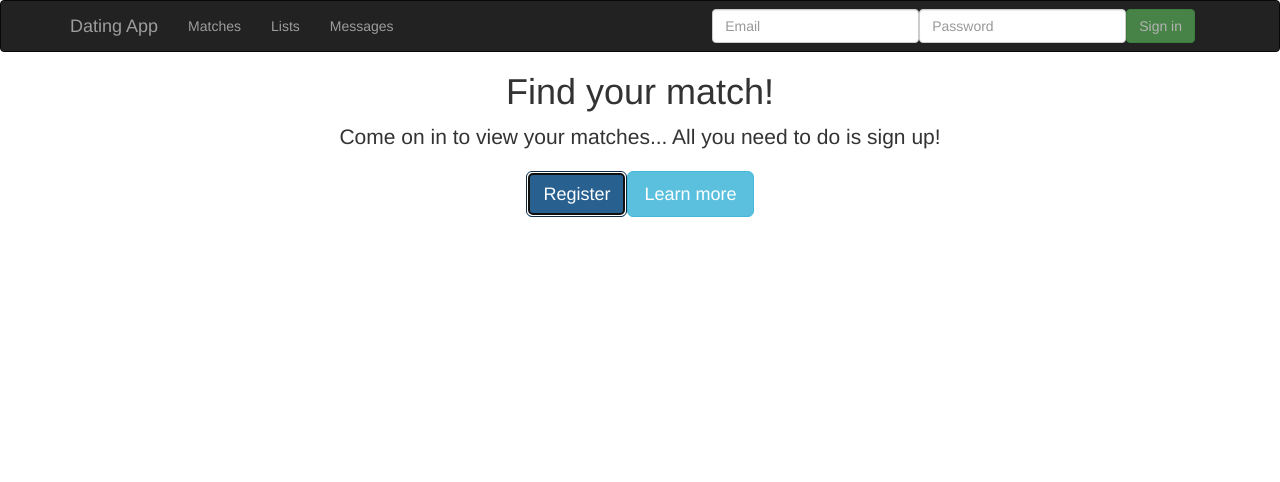
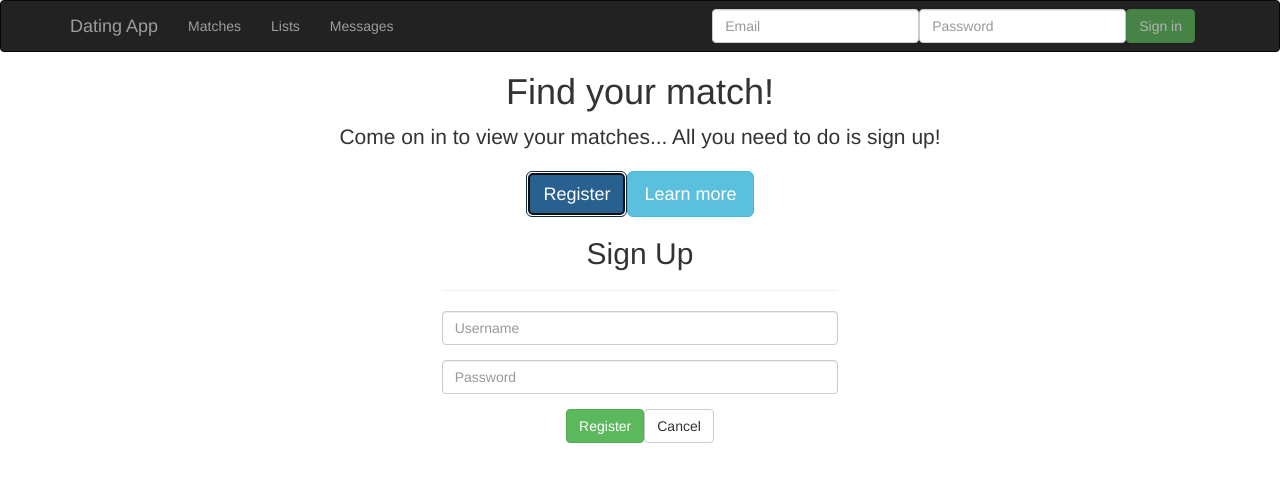
Before and after one commit to cantis/DatingAppSPA, an Angular app: page / in a window 1280 px wide. Both pictures are taken after a click on the button "Register". Shown: the top 482 px of the page. Built offline with nearby package versions, Linux system fonts and the light colour scheme; no server answers.

Commit message:
Form Works Except for Cancel

```diff
--- a/src/app/home/home.component.html
+++ b/src/app/home/home.component.html
@@ -4,7 +4,13 @@
   </h1>
   <p class="lead">Come on in to view your matches... All you need to do is sign up!</p>
   <div class="text-center">
-  <button class="btn btn-primary btn-lg">Register</button>
+  <button class="btn btn-primary btn-lg" (click)="registerToggle()">Register</button>
   <button class="btn btn-info btn-lg">Learn more</button>
   </div>
 </div>
+
+<div *ngIf="registerMode" class="contaner">
+  <div class="col-md-4 col-md-offset-4">
+    <app-register></app-register>
+  </div>
+</div>
--- a/src/app/home/home.component.ts
+++ b/src/app/home/home.component.ts
@@ -6,10 +6,16 @@ import { Component, OnInit } from '@angular/core';
   styleUrls: ['./home.component.css']
 })
 export class HomeComponent implements OnInit {
+  registerMode = false;
+
 
   constructor() { }
 
   ngOnInit() {
   }
 
+  registerToggle() {
+    this.registerMode = !this.registerMode;
+  }
+
 }
--- a/src/app/register/register.component.html
+++ b/src/app/register/register.component.html
@@ -1,3 +1,18 @@
-<p>
-  register works!
-</p>
+<form #registerForm="ngForm" (ngSubmit)="register()">
+
+  <h2 class="text-center text-pirmary">Sign Up</h2>
+
+  <hr>
+  <div class="form-group">
+    <input type="text" placeholder="Username" class="form-control" required name="username" [(ngModel)]="model.username">
+  </div>
+
+  <div class="form-group">
+    <input type="password" placeholder="Password" class="form-control" required name="password" [(ngModel)]="model.password">
+  </div>
+
+  <div class="form-group text-center">
+    <button type="submit" class="btn btn-success">Register</button>
+    <button type="button" class="btn btn-default">Cancel</button>
+  </div>
+</form>
--- a/src/app/register/register.component.ts
+++ b/src/app/register/register.component.ts
@@ -6,10 +6,19 @@ import { Component, OnInit } from '@angular/core';
   styleUrls: ['./register.component.css']
 })
 export class RegisterComponent implements OnInit {
+  model: any = {};
 
   constructor() { }
 
   ngOnInit() {
   }
 
+  register() {
+    console.log(this.model);
+  }
+
+  cancel() {
+    console.log('cancelled');
+  }
+
 }
```
